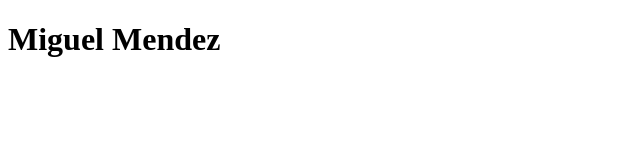
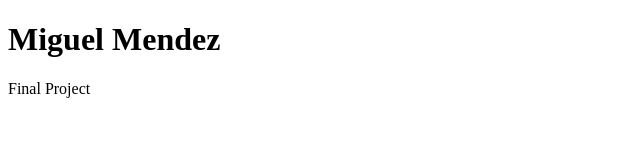
Before and after one commit to MiguelM10/ADPR4858, a plain HTML site: page index.html in a window 1280 px wide. Shown: the whole page, without its empty margins (0-640 px from the left). Drawn offline with Linux system fonts and the light colour scheme.

Commit message:
Final Project Update

```diff
--- a/index.html
+++ b/index.html
@@ -6,7 +6,7 @@
 </head>
 <body>
     <h1>Miguel Mendez</h1>
-
+<p1>Final Project</p1>
 
 </body>
 </html>
```
